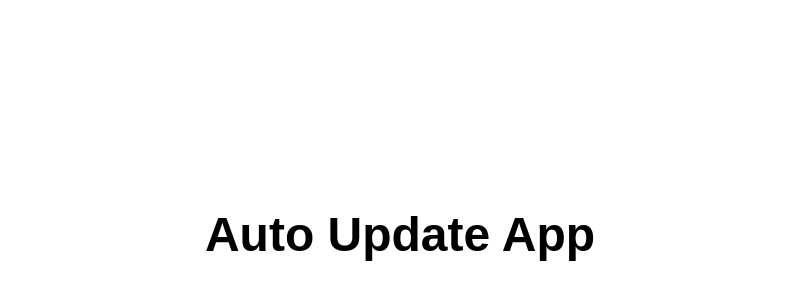
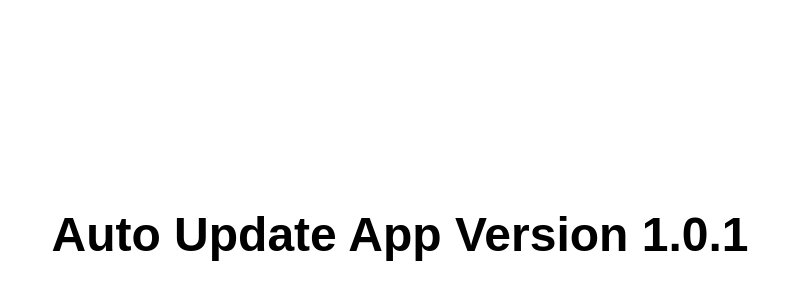
Before and after one commit to Muhib-Mirza/AutoUpdate, an Electron app: page index.html in a window 800 px wide. Shown: the part 166-466 px from the top of the page. Drawn offline with Linux system fonts and the light colour scheme.

Commit message:
Testing Update

```diff
--- a/index.html
+++ b/index.html
@@ -20,6 +20,6 @@
   </style>
 </head>
 <body>
-  <h1>Auto Update App</h1>
+  <h1>Auto Update App Version 1.0.1</h1>
 </body>
 </html>
--- a/package.json
+++ b/package.json
@@ -1,6 +1,6 @@
 {
   "name": "auto-update-app",
-  "version": "1.0.0",
+  "version": "1.0.1",
   "description": "An Electron app to display Auto Update message",
   "main": "main.js",
   "scripts": {
```
Also changed, not shown: 1 other file.
